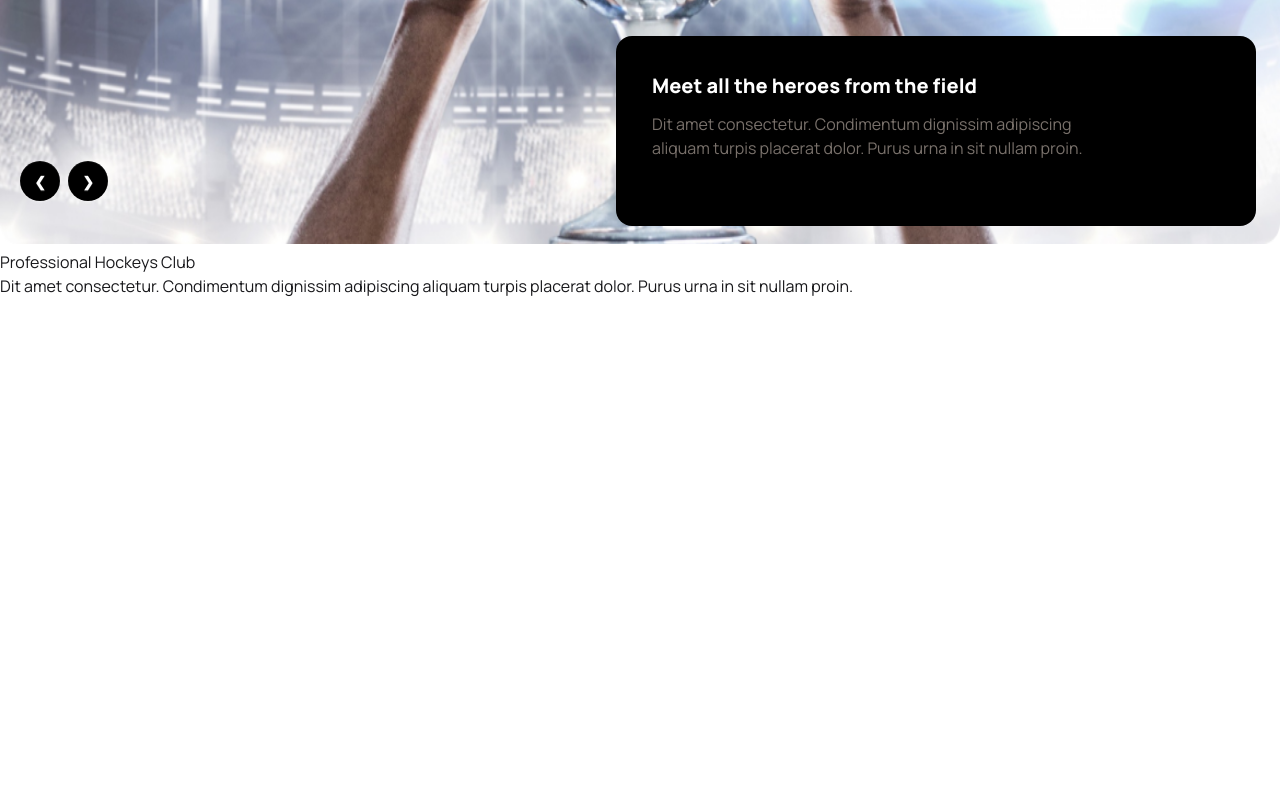
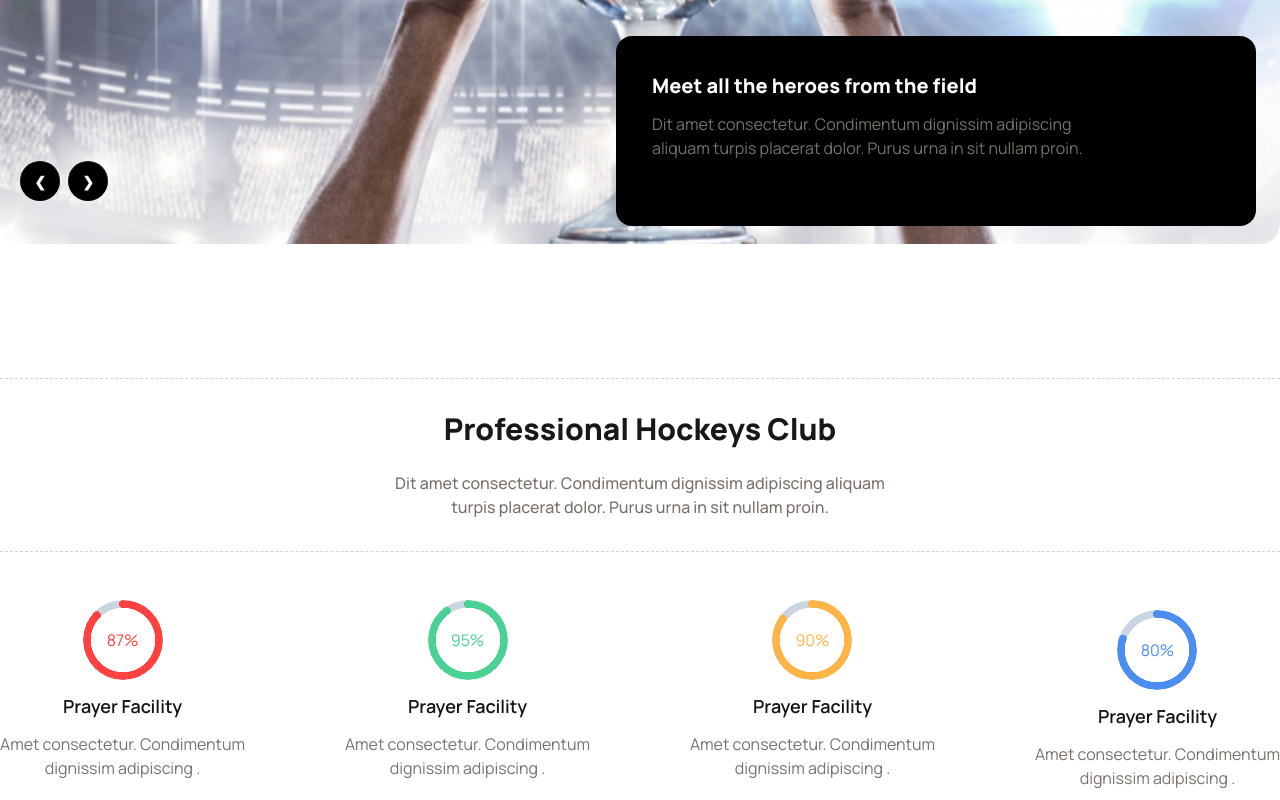
Before and after one commit to mohibuluzzal/hockey-web, a plain HTML site: page index.html in a window 1280 px wide. Shown: the part 648-1448 px from the top of the page. Before the commit the page ends 946 px from the top, so only its background shows below. Drawn offline with nearby package versions, Linux system fonts and the light colour scheme.

Commit message:
added Professional section done

```diff
--- a/index.html
+++ b/index.html
@@ -78,7 +78,7 @@
          <!-- Hero Section Start -->
           <section class="relative mt-14">
 
-            <div class="lg:w-6/12 lg:h-3/12 bg-black absolute lg:bottom-6 lg:z-10 lg:right-6 rounded-2xl p-9 w-full h-auto -bottom-50 z-10">
+            <div class="lg:w-6/12 lg:h-3/12 bg-black absolute lg:bottom-6 lg:z-10 lg:right-6 rounded-2xl p-9 w-full h-auto -bottom-55 z-10">
                 <h2 class="text-xl font-extrabold text-white mb-3">Meet all the heroes from the field</h2>
                 <p class="text-stone-500 w-4/5">Dit amet consectetur. Condimentum dignissim adipiscing aliquam turpis placerat dolor. Purus urna in sit nullam proin.</p>
               </div>
@@ -136,9 +136,68 @@
     <main>
 
       <!-- Professional Section Start -->
-       <section>
-        <h2>Professional Hockeys Club</h2>
-        <p>Dit amet consectetur. Condimentum dignissim adipiscing aliquam turpis placerat dolor. Purus urna in sit nullam proin. </p>
+       <section class="md:container mx-auto lg:mt-32 mt-60">
+        <div class="border-y-1 border-slate-300 border-dashed">
+          <h2 class="text-3xl font-extrabold text-center mb-6 pt-8">Professional Hockeys Club</h2>
+        <p class="font-medium text-stone-500 lg:w-2/5 text-center mx-auto pb-8">Dit amet consectetur. Condimentum dignissim adipiscing aliquam turpis placerat dolor. Purus urna in sit nullam proin. </p>
+        </div>
+
+        <!-- Progress Bar Div -->
+
+        <!-- Div Cards -->
+         <div class="flex flex-col lg:flex-row justify-between items-center mt-12 space-y-5">
+
+          <!-- Progress Card-1 -->
+          <div class="flex flex-col items-center space-y-3">
+            <!-- Radial Progress -->
+          <div class="relative">
+            <div class="radial-progress text-[#FF4240] z-50" style="--value:87;" aria-valuenow="70" role="progressbar">87%</div>
+            <!-- Dummy -->
+            <div class="radial-progress text-slate-300 absolute left-0 rotate-90" style="--value:87;" aria-valuenow="70" role="progressbar"></div>
+          </div>
+          <p class="text-lg font-semibold text-[#131318]">Prayer Facility</p>
+          <p class="text-stone-500 text-center">Amet consectetur. Condimentum <br> dignissim adipiscing .</p>
+         </div>
+
+          <!-- Progress Card-2 -->
+          <div class="flex flex-col items-center space-y-3">
+            <!-- Radial Progress -->
+          <div class="relative">
+            <div class="radial-progress text-[#49D293] z-50" style="--value:90;" aria-valuenow="70" role="progressbar">95%</div>
+            <!-- Dummy -->
+             <div class="radial-progress text-slate-300  absolute left-0 rotate-90" style="--value:90;" aria-valuenow="70" role="progressbar"></div>
+          </div>
+          <p class="text-lg font-semibold text-[#131318]">Prayer Facility</p>
+          <p class="text-stone-500 text-center">Amet consectetur. Condimentum <br> dignissim adipiscing .</p>
+         </div>
+
+          <!-- Progress Card-3 -->
+          <div class="flex flex-col items-center space-y-3">
+            <!-- Radial Progress -->
+         <div class="relative">
+           <div class="radial-progress text-[#FFB546] z-50" style="--value:85;" aria-valuenow="70" role="progressbar">90%</div>
+           <!-- Dummy -->
+           <div class="radial-progress text-slate-300 absolute left-0 rotate-90" style="--value:85;" aria-valuenow="70" role="progressbar"></div>
+         </div>
+          <p class="text-lg font-semibold text-[#131318]">Prayer Facility</p>
+          <p class="text-stone-500 text-center">Amet consectetur. Condimentum <br> dignissim adipiscing .</p>
+         </div>
+
+          <!-- Progress Card-4 -->
+          <div class="flex flex-col items-center space-y-3">
+            <!-- Radial Progress -->
+             <div class="relative">
+               <div class="radial-progress text-[#4C8DF1] z-50" style="--value:80;" aria-valuenow="70" role="progressbar">80%</div>
+               <!-- Dummy -->
+               <div class="radial-progress text-slate-300 absolute left-0 rotate-90" style="--value:80;" aria-valuenow="70" role="progressbar"></div>
+
+             </div>
+          <p class="text-lg font-semibold text-[#131318]">Prayer Facility</p>
+          <p class="text-stone-500 text-center">Amet consectetur. Condimentum <br> dignissim adipiscing .</p>
+         </div>
+
+
+         </div>
        </section>
     </main>
 
```
